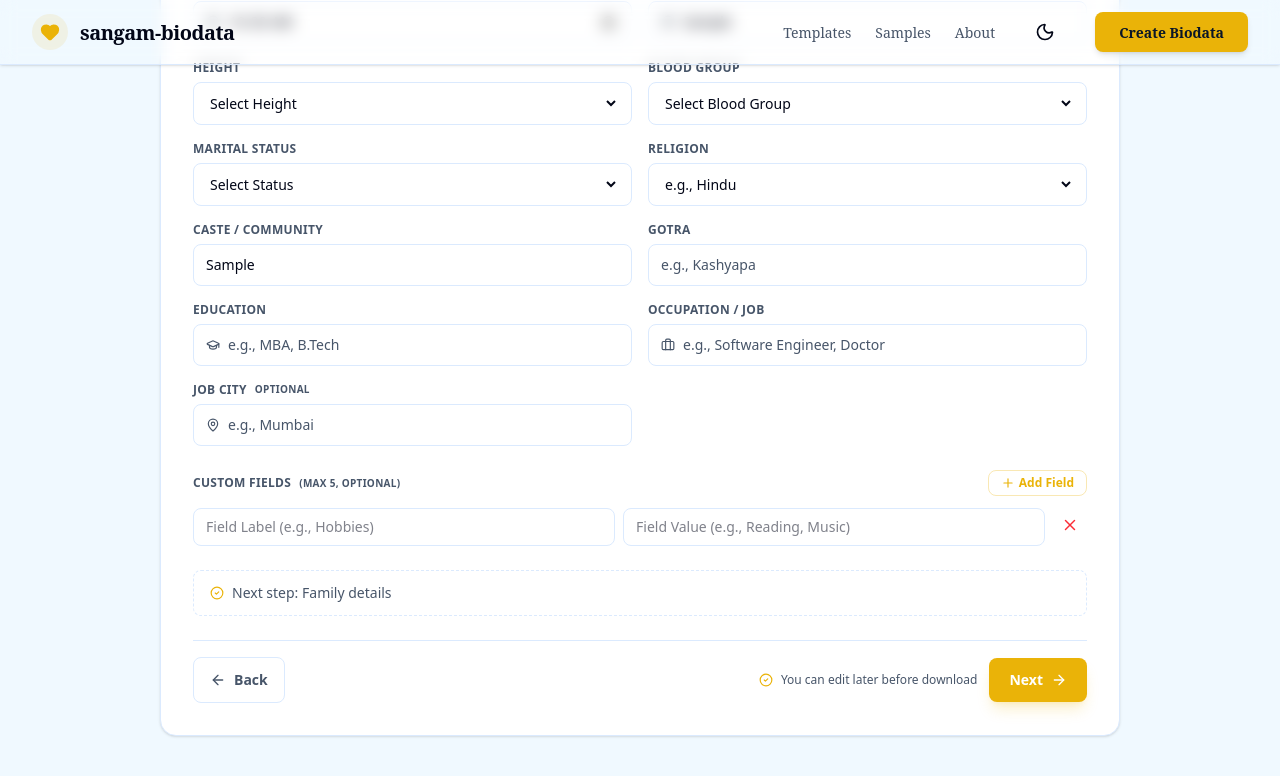
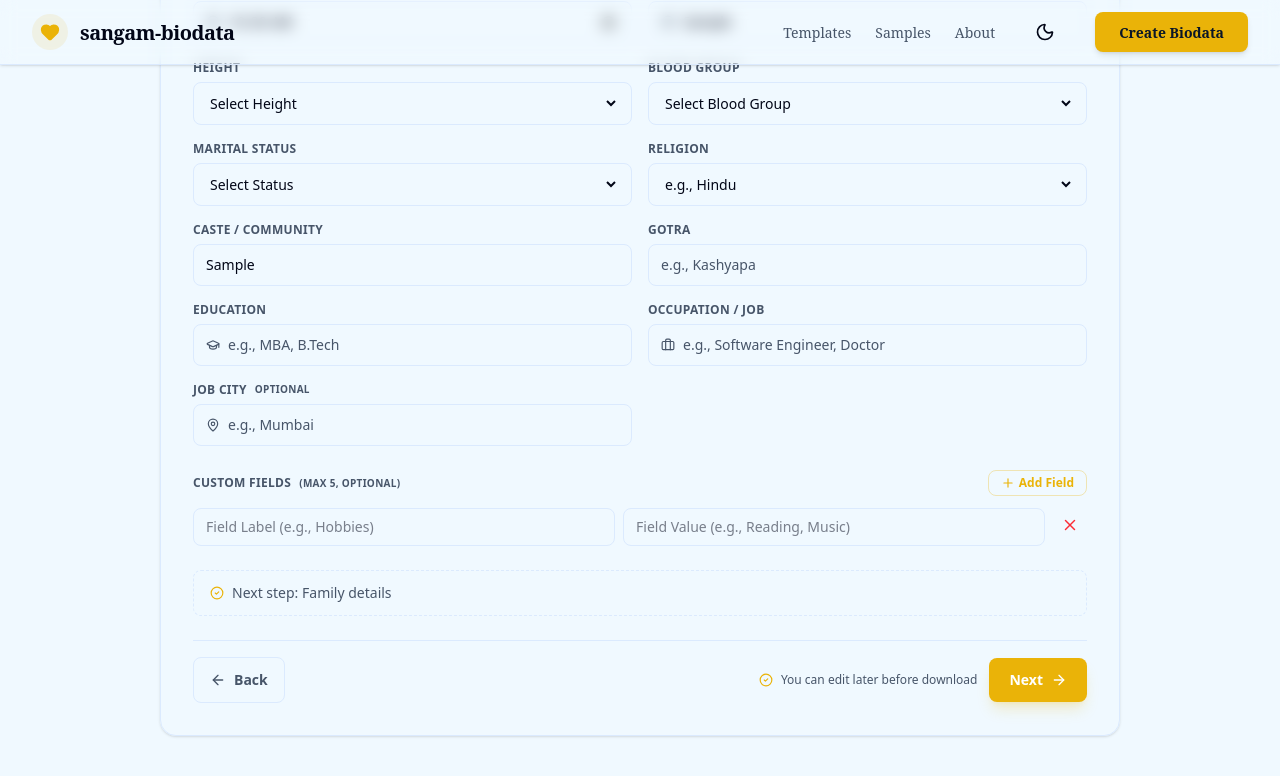
Before and after one commit to yogeshu/sangam-biodata, a Next.js app in the folder vivahbiodata/: page /create in a window 1280 px wide. Both pictures are taken after typing "Sample", "Sample", "2020-01-15", "10:30", "Sample", "Sample" into the empty fields and a click on the button "Add Field". Shown: the part 1044-1820 px from the top of the page. Built offline with nearby package versions, Linux system fonts and the light colour scheme.

Commit message:
fix: remove background color from header components for design consistency

```diff
--- a/vivahbiodata/app/contact/page.tsx
+++ b/vivahbiodata/app/contact/page.tsx
@@ -11,7 +11,7 @@ export default function ContactPage() {
   return (
     <div className="min-h-screen bg-background-light dark:bg-background-dark">
       {/* Header */}
-      <header className="sticky top-0 z-40 border-b border-border-soft bg-white dark:bg-background-dark shadow-sm">
+      <header className="sticky top-0 z-40 border-b border-border-soft dark:bg-background-dark shadow-sm">
         <div className="mx-auto max-w-7xl px-4 py-4 md:px-8 flex items-center justify-between gap-4">
           <Link
             href="/"
--- a/vivahbiodata/app/create/page.tsx
+++ b/vivahbiodata/app/create/page.tsx
@@ -415,7 +415,7 @@ function CreateBiodataContent() {
         <div className="mx-auto flex max-w-5xl flex-col gap-8 px-4 pb-16 pt-8 md:px-8 lg:pt-12">
           <HeaderBar router={router} />
 
-          <div className="rounded-2xl border border-border-soft bg-white dark:bg-midnight-accent shadow-sm">
+          <div className="rounded-2xl border border-border-soft dark:bg-midnight-accent shadow-sm">
             <div className="flex flex-col gap-6 p-6 md:p-8">
               <StepperHeader progress={progress} currentStep={currentStep} />
               <StepTabs currentStep={currentStep} onStepChange={setCurrentStep} allowSkipValidation={allowSkipValidation} />
@@ -859,7 +859,7 @@ function StepCard({ step, data, onChange, selectedTemplate, onTemplateChange, er
                 }}
                 placeholder="e.g., Looking for a well-educated, independent woman from Mumbai or nearby areas. Prefer someone with interest in travel and reading. Open to all castes and religions."
                 className={cn(
-                  "w-full rounded-lg border px-3 py-2.5 text-sm bg-white dark:bg-midnight-accent text-text-main outline-none focus:border-primary focus:ring-1 focus:ring-primary transition resize-none",
+                  "w-full rounded-lg border px-3 py-2.5 text-sm dark:bg-midnight-accent text-text-main outline-none focus:border-primary focus:ring-1 focus:ring-primary transition resize-none",
                   errors?.partnerExpectationsText ? "border-red-500" : "border-border-soft"
                 )}
                 rows={4}
@@ -905,7 +905,7 @@ function StepCard({ step, data, onChange, selectedTemplate, onTemplateChange, er
                     <select
                       value={contact.type}
                       onChange={(e) => handleContactNumberChange(index, "type", e.target.value)}
-                      className="rounded-lg border border-border-soft px-3 py-2.5 text-sm bg-white dark:bg-midnight-accent text-text-main outline-none focus:border-primary focus:ring-1 focus:ring-primary transition w-32"
+                      className="rounded-lg border border-border-soft px-3 py-2.5 text-sm dark:bg-midnight-accent text-text-main outline-none focus:border-primary focus:ring-1 focus:ring-primary transition w-32"
                     >
                       <option>Self</option>
                       <option>Parent</option>
@@ -916,7 +916,7 @@ function StepCard({ step, data, onChange, selectedTemplate, onTemplateChange, er
                       value={contact.number}
                       onChange={(e) => handleContactNumberChange(index, "number", e.target.value)}
                       placeholder="10-digit number"
-                      className="flex-1 rounded-lg border border-border-soft px-3 py-2.5 text-sm bg-white dark:bg-midnight-accent text-text-main outline-none focus:border-primary focus:ring-1 focus:ring-primary transition"
+                      className="flex-1 rounded-lg border border-border-soft px-3 py-2.5 text-sm dark:bg-midnight-accent text-text-main outline-none focus:border-primary focus:ring-1 focus:ring-primary transition"
                     />
                     {data.contactNumbers.length > 1 && (
                       <button
@@ -972,7 +972,7 @@ function InputField({ label, name, value, onChange, placeholder, type = "text",
         {label}
         {optional && <span className="text-[10px] font-semibold text-text-muted">Optional</span>}
       </span>
-      <div className={cn("flex items-center gap-2 rounded-lg border px-3 py-2.5 focus-within:border-primary focus-within:ring-1 focus-within:ring-primary transition bg-white dark:bg-midnight-accent", error ? "border-red-500 focus-within:ring-red-500 focus-within:border-red-500" : "border-border-soft")}>
+      <div className={cn("flex items-center gap-2 rounded-lg border px-3 py-2.5 focus-within:border-primary focus-within:ring-1 focus-within:ring-primary transition dark:bg-midnight-accent", error ? "border-red-500 focus-within:ring-red-500 focus-within:border-red-500" : "border-border-soft")}>
         {icon && <span className="text-text-muted">{icon}</span>}
         <input
           type={type}
@@ -998,7 +998,7 @@ function SelectField({ label, name, value, onChange, placeholder, options, icon,
         {label}
         {optional && <span className="text-[10px] font-semibold text-text-muted">Optional</span>}
       </span>
-      <div className={cn("flex items-center gap-2 rounded-lg border px-3 py-2.5 focus-within:border-primary focus-within:ring-1 focus-within:ring-primary transition bg-white dark:bg-midnight-accent", error && isTouched ? "border-red-500 focus-within:ring-red-500 focus-within:border-red-500" : "border-border-soft")}>
+      <div className={cn("flex items-center gap-2 rounded-lg border px-3 py-2.5 focus-within:border-primary focus-within:ring-1 focus-within:ring-primary transition dark:bg-midnight-accent", error && isTouched ? "border-red-500 focus-within:ring-red-500 focus-within:border-red-500" : "border-border-soft")}>
         {icon && <span className="text-text-muted">{icon}</span>}
         <select
           name={name}
@@ -1026,7 +1026,7 @@ function SelectField({ label, name, value, onChange, placeholder, options, icon,
 
 function HelperHint({ children }: { children: React.ReactNode }) {
   return (
-    <div className="flex items-center gap-2 rounded-lg border border-dashed border-border-soft bg-white dark:bg-midnight-accent px-4 py-3 text-sm text-text-muted">
+    <div className="flex items-center gap-2 rounded-lg border border-dashed border-border-soft dark:bg-midnight-accent px-4 py-3 text-sm text-text-muted">
       <CheckCircle2 size={14} className="text-primary" />
       <span>{children}</span>
     </div>
@@ -1195,14 +1195,14 @@ function CustomFieldsManager({ fields, onChange }: { fields: Array<{ label: stri
               placeholder="Field Label (e.g., Hobbies)"
               value={field.label}
               onChange={(e) => updateField(index, "label", e.target.value)}
-              className="flex-1 px-3 py-2 text-sm border border-border-soft rounded-lg bg-white dark:bg-midnight-accent text-text-main focus:border-primary focus:ring-1 focus:ring-primary outline-none"
+              className="flex-1 px-3 py-2 text-sm border border-border-soft rounded-lg dark:bg-midnight-accent text-text-main focus:border-primary focus:ring-1 focus:ring-primary outline-none"
             />
             <input
               type="text"
               placeholder="Field Value (e.g., Reading, Music)"
               value={field.value}
               onChange={(e) => updateField(index, "value", e.target.value)}
-              className="flex-1 px-3 py-2 text-sm border border-border-soft rounded-lg bg-white dark:bg-midnight-accent text-text-main focus:border-primary focus:ring-1 focus:ring-primary outline-none"
+              className="flex-1 px-3 py-2 text-sm border border-border-soft rounded-lg dark:bg-midnight-accent text-text-main focus:border-primary focus:ring-1 focus:ring-primary outline-none"
             />
             <button
               type="button"
--- a/vivahbiodata/app/drafts/page.tsx
+++ b/vivahbiodata/app/drafts/page.tsx
@@ -64,7 +64,7 @@ export default function DraftsPage() {
     <CommonLayout>
       <div className="min-h-screen bg-background-light dark:bg-background-dark text-text-main font-body">
         {/* Header */}
-        <header className="border-b border-border-soft bg-white dark:bg-background-dark shadow-sm">
+        <header className="border-b border-border-soft  dark:bg-background-dark shadow-sm">
           <div className="mx-auto max-w-7xl px-4 py-6 md:px-8">
             <div className="flex items-center justify-between">
               <div className="flex items-center gap-4">
--- a/vivahbiodata/app/faq/page.tsx
+++ b/vivahbiodata/app/faq/page.tsx
@@ -183,7 +183,7 @@ export default function FAQPage() {
   return (
     <div className="min-h-screen bg-background-light dark:bg-background-dark">
       {/* Header */}
-      <header className="sticky top-0 z-40 border-b border-border-soft bg-white dark:bg-background-dark shadow-sm">
+      <header className="sticky top-0 z-40 border-b border-border-soft dark:bg-background-dark shadow-sm">
         <div className="mx-auto max-w-7xl px-4 py-4 md:px-8 flex items-center justify-between gap-4">
           <Link
             href="/"
--- a/vivahbiodata/app/preview/page.tsx
+++ b/vivahbiodata/app/preview/page.tsx
@@ -297,7 +297,7 @@ function PreviewPageContent() {
   return (
     <div className="min-h-screen bg-background-light dark:bg-background-dark text-text-main font-body">
       {/* Header */}
-      <header className="sticky top-0 z-40 border-b border-border-soft bg-white dark:bg-background-dark shadow-sm">
+      <header className="sticky top-0 z-40 border-b border-border-soft  dark:bg-background-dark shadow-sm">
         <div className="mx-auto max-w-7xl px-4 py-4 md:px-8 flex items-center justify-between gap-4">
           <button
             onClick={() => router.push("/create?step=3")}
@@ -352,7 +352,7 @@ function PreviewPageContent() {
           {/* Actions Panel */}
           <div className="flex flex-col gap-6">
             {/* Verification Card */}
-            <div className="rounded-xl border border-border-soft bg-white dark:bg-midnight-accent p-6 shadow-md">
+            <div className="rounded-xl border border-border-soft  dark:bg-midnight-accent p-6 shadow-md">
               <div className="flex items-center gap-2 mb-4">
                 <CheckCircle size={20} className="text-primary" />
                 <h2 className="font-bold text-lg text-text-main">Verify Your Details</h2>
--- a/vivahbiodata/app/privacy/page.tsx
+++ b/vivahbiodata/app/privacy/page.tsx
@@ -11,7 +11,7 @@ export default function PrivacyPolicyPage() {
   return (
     <div className="min-h-screen bg-background-light dark:bg-background-dark">
       {/* Header */}
-      <header className="sticky top-0 z-40 border-b border-border-soft bg-white dark:bg-background-dark shadow-sm">
+      <header className="sticky top-0 z-40 border-b border-border-soft  dark:bg-background-dark shadow-sm">
         <div className="mx-auto max-w-7xl px-4 py-4 md:px-8 flex items-center justify-between gap-4">
           <Link
             href="/"
--- a/vivahbiodata/app/samples/page.tsx
+++ b/vivahbiodata/app/samples/page.tsx
@@ -112,7 +112,7 @@ export default function SamplesPage() {
     <CommonLayout>
       <div className="min-h-screen bg-background-light dark:bg-background-dark text-text-main font-body">
         {/* Header */}
-        <header className="border-b border-border-soft bg-white dark:bg-background-dark shadow-sm">
+        <header className="border-b border-border-soft  dark:bg-background-dark shadow-sm">
           <div className="mx-auto max-w-7xl px-4 py-6 md:px-8">
             <div className="flex flex-col gap-4 md:flex-row md:items-center md:justify-between">
               <button
--- a/vivahbiodata/app/templates/page.tsx
+++ b/vivahbiodata/app/templates/page.tsx
@@ -31,7 +31,7 @@ export default function TemplatesPage() {
     <CommonLayout>
       <div className="min-h-screen bg-background-light dark:bg-background-dark text-text-main font-body">
         {/* Header */}
-        <header className="border-b border-border-soft bg-white dark:bg-background-dark shadow-sm">
+        <header className="border-b border-border-soft dark:bg-background-dark shadow-sm">
           <div className="mx-auto max-w-7xl px-4 py-6 md:px-8">
             <div className="flex flex-col gap-4">
               <button
@@ -135,7 +135,7 @@ function TemplateCard({ template, onPreview, onUse }: {
   onUse: () => void;
 }) {
   return (
-    <div className="group rounded-2xl border border-border-soft bg-white dark:bg-midnight-accent overflow-hidden shadow-sm hover:shadow-lg transition-all duration-300">
+    <div className="group rounded-2xl border border-border-soft dark:bg-midnight-accent overflow-hidden shadow-sm hover:shadow-lg transition-all duration-300">
       {/* Preview Image */}
       <div className="relative h-96 bg-gradient-to-br from-background-light to-border-soft overflow-hidden">
         <div className="scale-[0.35] origin-top-left absolute" style={{ width: '285%', height: '285%' }}>
@@ -156,7 +156,7 @@ function TemplateCard({ template, onPreview, onUse }: {
         <div className="absolute inset-0 bg-black/0 group-hover:bg-black/40 transition flex items-center justify-center gap-3 opacity-0 group-hover:opacity-100 pointer-events-none">
           <button
             onClick={onPreview}
-            className="flex items-center gap-2 px-4 py-2 bg-white dark:bg-midnight-accent text-primary font-semibold rounded-lg hover:bg-primary/10 transition pointer-events-auto"
+            className="flex items-center gap-2 px-4 py-2 dark:bg-midnight-accent text-primary font-semibold rounded-lg hover:bg-primary/10 transition pointer-events-auto"
           >
             <Eye size={16} />
             Preview
--- a/vivahbiodata/app/terms/page.tsx
+++ b/vivahbiodata/app/terms/page.tsx
@@ -11,7 +11,7 @@ export default function TermsPage() {
   return (
     <div className="min-h-screen bg-background-light dark:bg-background-dark">
       {/* Header */}
-      <header className="sticky top-0 z-40 border-b border-border-soft bg-white dark:bg-background-dark shadow-sm">
+      <header className="sticky top-0 z-40 border-b border-border-soft  dark:bg-background-dark shadow-sm">
         <div className="mx-auto max-w-7xl px-4 py-4 md:px-8 flex items-center justify-between gap-4">
           <Link
             href="/"
```
Also changed, not shown: 1 other file (tests, documents, lock files or other folders).
